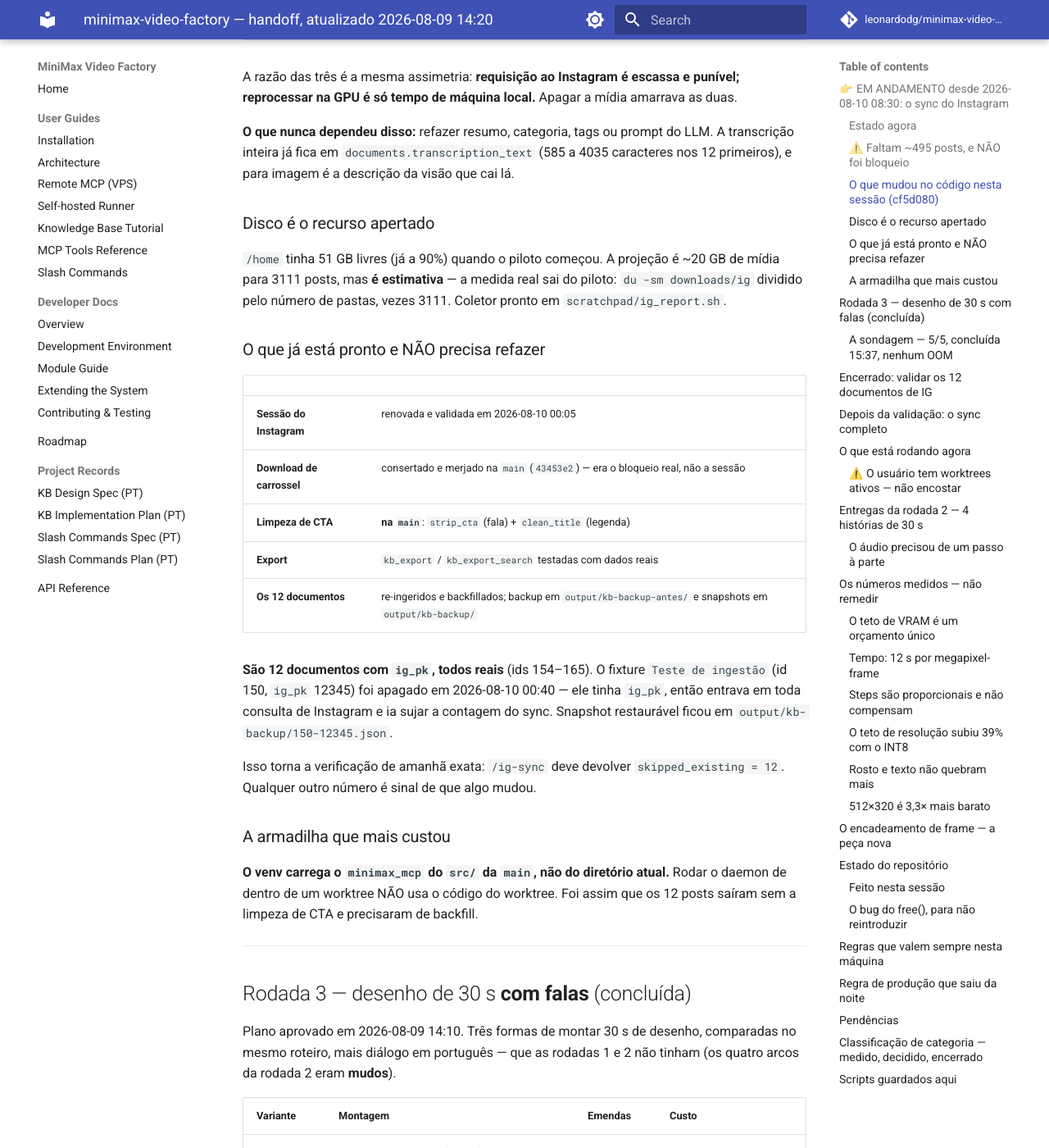
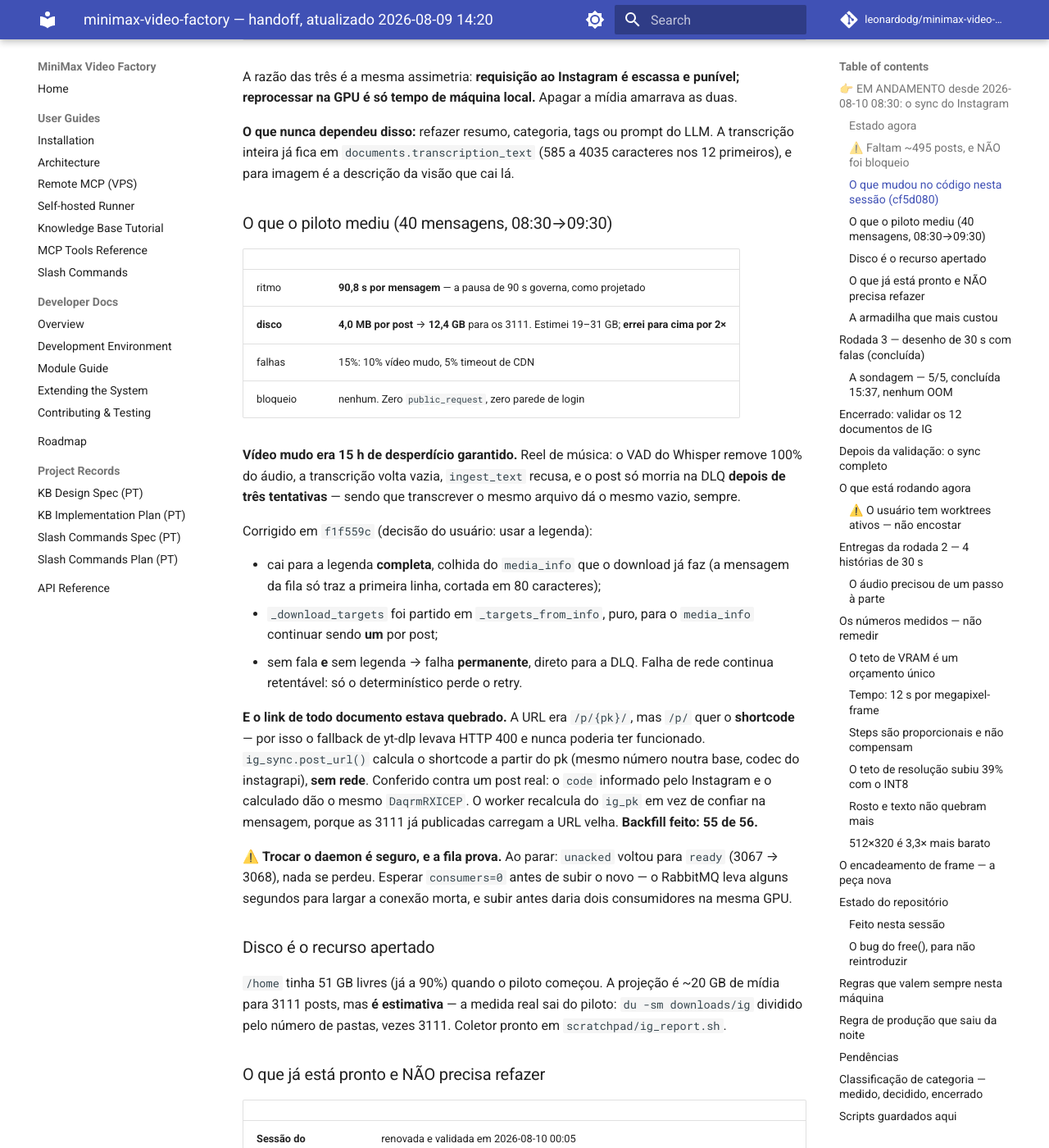
Before and after one commit to leonardodg/minimax-video-factory, an MkDocs documentation site: the page built from docs/HANDOFF.md, in a window 1280 px wide and 1400 px high, scrolled down 1932 px. Shown: the whole window at 82% size. Built offline with MkDocs 1.6.1 and Material for MkDocs 9.7.7, drawn with Linux system fonts in a browser that asks for light colours; comment, search, counter and statistics services are not loaded.

Commit message:
docs: o que o piloto mediu, e as duas correções que ele pagou

```diff
--- a/docs/HANDOFF.md
+++ b/docs/HANDOFF.md
@@ -82,6 +82,42 @@ amarrava as duas.
 **O que nunca dependeu disso:** refazer resumo, categoria, tags ou prompt do
 LLM. A transcrição inteira já fica em `documents.transcription_text` (585 a 4035
 caracteres nos 12 primeiros), e para imagem é a descrição da visão que cai lá.
+
+### O que o piloto mediu (40 mensagens, 08:30→09:30)
+
+| | |
+|---|---|
+| ritmo | **90,8 s por mensagem** — a pausa de 90 s governa, como projetado |
+| **disco** | **4,0 MB por post** → **12,4 GB** para os 3111. Estimei 19–31 GB; **errei para cima por 2×** |
+| falhas | 15%: 10% vídeo mudo, 5% timeout de CDN |
+| bloqueio | nenhum. Zero `public_request`, zero parede de login |
+
+**Vídeo mudo era 15 h de desperdício garantido.** Reel de música: o VAD do
+Whisper remove 100% do áudio, a transcrição volta vazia, `ingest_text` recusa, e
+o post só morria na DLQ **depois de três tentativas** — sendo que transcrever o
+mesmo arquivo dá o mesmo vazio, sempre.
+
+Corrigido em `f1f559c` (decisão do usuário: usar a legenda):
+
+- cai para a legenda **completa**, colhida do `media_info` que o download já faz
+  (a mensagem da fila só traz a primeira linha, cortada em 80 caracteres);
+- `_download_targets` foi partido em `_targets_from_info`, puro, para o
+  `media_info` continuar sendo **um** por post;
+- sem fala **e** sem legenda → falha **permanente**, direto para a DLQ. Falha de
+  rede continua retentável: só o determinístico perde o retry.
+
+**E o link de todo documento estava quebrado.** A URL era `/p/{pk}/`, mas `/p/`
+quer o **shortcode** — por isso o fallback de yt-dlp levava HTTP 400 e nunca
+poderia ter funcionado. `ig_sync.post_url()` calcula o shortcode a partir do pk
+(mesmo número noutra base, codec do instagrapi), **sem rede**. Conferido contra
+um post real: o `code` informado pelo Instagram e o calculado dão o mesmo
+`DaqrmRXICEP`. O worker recalcula do `ig_pk` em vez de confiar na mensagem,
+porque as 3111 já publicadas carregam a URL velha. **Backfill feito: 55 de 56.**
+
+⚠️ **Trocar o daemon é seguro, e a fila prova.** Ao parar: `unacked` voltou para
+`ready` (3067 → 3068), nada se perdeu. Esperar `consumers=0` antes de subir o
+novo — o RabbitMQ leva alguns segundos para largar a conexão morta, e subir
+antes daria dois consumidores na mesma GPU.
 
 ### Disco é o recurso apertado
 
```
